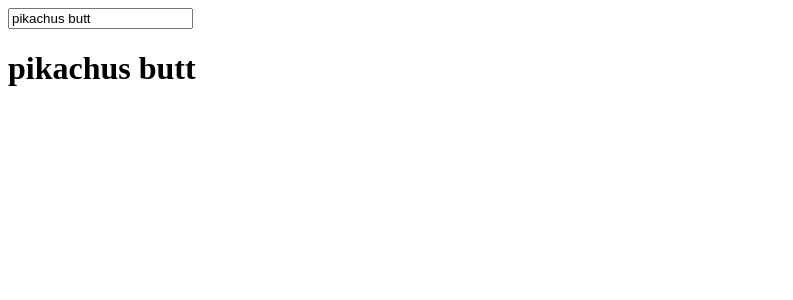
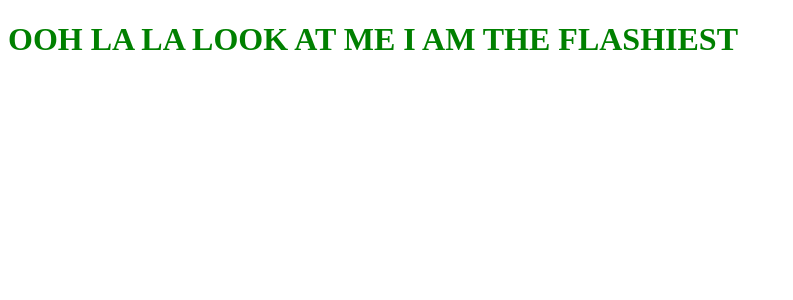
Before and after one commit to DipayanSenGupta/wieruch, a React (Create React App) app: page / in a window 1280 px wide. Shown: the top 300 px of the page, without its empty margins (0-793 px from the left). Built offline with nearby package versions, Linux system fonts and the light colour scheme.

Commit message:
componentWillMount

```diff
--- /dev/null
+++ b/src/ComponentWillMount.js
@@ -0,0 +1,17 @@
+import React from 'react';
+
+export class ComponentWillMount extends React.Component {
+
+    componentWillMount() {
+        alert('AND NOW, FOR THE FIRST TIME EVER...  FLASHY!!!!');
+    }
+
+    render() {
+        alert('Flashy is rendering!');
+        return (
+            <h1 style={{ color: this.props.color }}>
+                OOH LA LA LOOK AT ME I AM THE FLASHIEST
+      </h1>
+        )
+    }
+}
--- a/src/index.js
+++ b/src/index.js
@@ -1,10 +1,17 @@
 import React from 'react';
 import ReactDOM from 'react-dom';
-import {Input} from "./Input";
+import {ComponentWillMount} from "./ComponentWillMount";
 
 
 
 ReactDOM.render(
-    <Input/>,
+    <ComponentWillMount color='red' />,
     document.getElementById('root')
-);
+  );
+
+  setTimeout(() => {
+    ReactDOM.render(
+        <ComponentWillMount color='green' />,
+        document.getElementById('root')
+      );
+  },2000)
```
